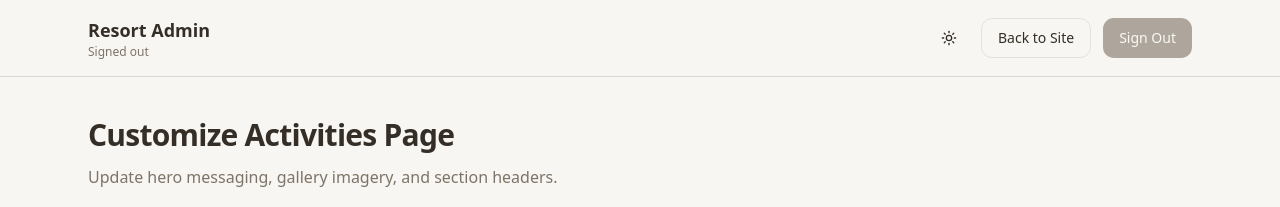
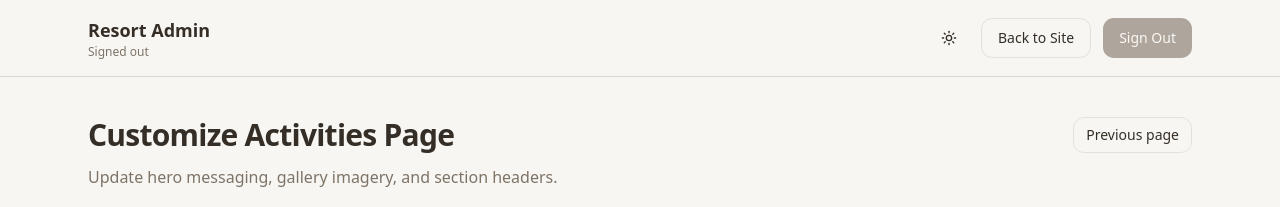
Before and after one commit to Nappu-Ghost/website-transplant, a Next.js app in the folder resort-new/: page /admin/customize-activities in a window 1280 px wide. Shown: the top 207 px of the page. Built offline with nearby package versions, Linux system fonts and the light colour scheme; no server answers.

Commit message:
feat: add navigation back button to admin layout for improved user experience

```diff
--- a/resort-new/src/app/admin/layout.tsx
+++ b/resort-new/src/app/admin/layout.tsx
@@ -2,6 +2,7 @@
 
 import type { ReactNode } from 'react';
 import Link from 'next/link';
+import { usePathname, useRouter } from 'next/navigation';
 import { ThemeToggleButton } from '@/components/theme-toggle-button';
 import { useAuth } from '@/hooks/auth/useAuth';
 import { Button } from '@/components/ui/button';
@@ -12,6 +13,18 @@ interface AdminLayoutProps {
 
 export default function AdminLayout({ children }: AdminLayoutProps) {
   const { user, logout } = useAuth();
+  const router = useRouter();
+  const pathname = usePathname();
+
+  const handleGoBack = () => {
+    if (window.history.length > 1) {
+      router.back();
+      return;
+    }
+    router.push('/admin');
+  };
+
+  const showPreviousButton = pathname !== '/admin';
 
   return (
     <div className="min-h-screen bg-background">
@@ -34,7 +47,16 @@ export default function AdminLayout({ children }: AdminLayoutProps) {
           </div>
         </div>
       </header>
-      <main className="mx-auto max-w-6xl px-6 py-10">{children}</main>
+      <main className="relative mx-auto max-w-6xl px-6 py-10">
+        {showPreviousButton ? (
+          <div className="absolute right-6 top-10 z-10">
+            <Button variant="outline" size="sm" onClick={handleGoBack}>
+              Previous page
+            </Button>
+          </div>
+        ) : null}
+        {children}
+      </main>
     </div>
   );
 }
```
